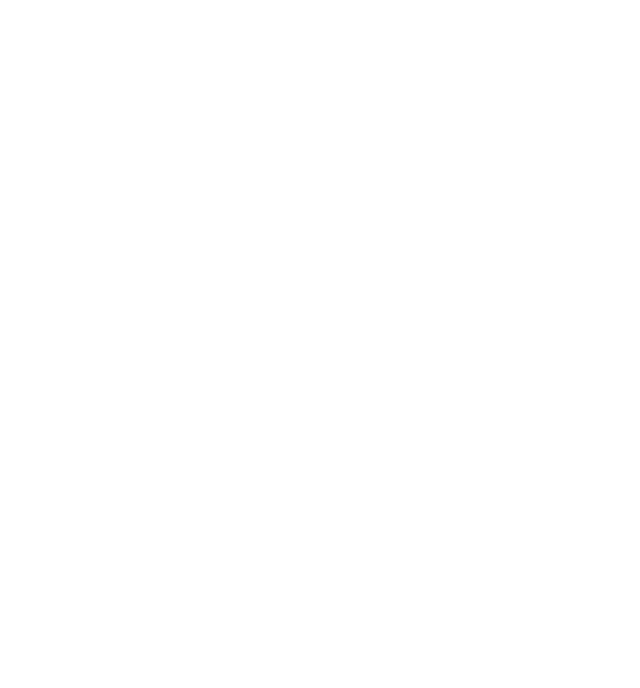
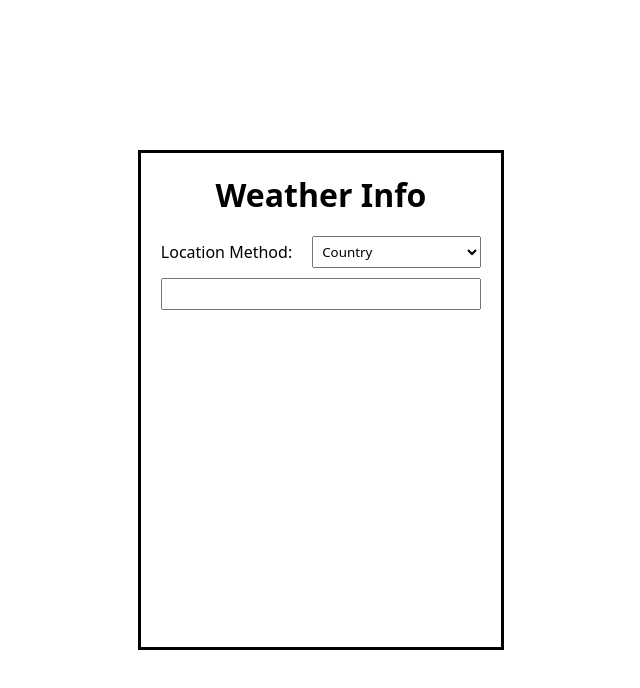
Before and after one commit to DrearyDev/weather-app, a website built with webpack: page src/index.html in a window 1280 px wide. Shown: the whole page, without its empty margins (319-959 px from the left). Built offline with nearby package versions, Linux system fonts and the light colour scheme.

Commit message:
Create basic form with dialog

```diff
--- a/src/index.html
+++ b/src/index.html
@@ -9,5 +9,25 @@
 
     <div class="content"></div>
 
+    <dialog open>
+        <h1>Weather Info</h1>
+        <form action="">
+            <ul>
+                <li>
+                    <label for="options">Location Method:</label>
+                    <select name="options" id="options">
+                        <option value="country">Country</option>
+                        <option value="us-zip">US zip</option>
+                        <option value="uk-postcode">UK postcode</option>
+                        <option value="ca-postal">Canadian postal Code</option>
+                    </select>
+                </li>
+                <li>
+                    <input type="text" name="country" id="country">
+                </li>
+            </ul>
+        </form>
+    </dialog>
+
 </body>
 </html>
--- a/src/index.js
+++ b/src/index.js
@@ -1,3 +1,6 @@
 'use strict';
-
+// https://api.weatherapi.com/v1/current.json?key=04751a96d37d46faac2201108242001&q=Paris
+// https://api.weatherapi.com/v1/forecast.json?key=04751a96d37d46faac2201108242001&q=Paris&days=3
+// https://api.weatherapi.com/v1/current.json?key=04751a96d37d46faac2201108242001&q=auto:ip
+// https://api.weatherapi.com/v1/history.json?key=04751a96d37d46faac2201108242001&q=auto:ip&dt=2023-08-10
 import './style.css';
--- a/src/style.css
+++ b/src/style.css
@@ -2,4 +2,56 @@
     padding: 0;
     margin: 0;
     box-sizing: border-box;
+    font-family: system-ui, -apple-system, BlinkMacSystemFont, 'Segoe UI', Roboto, Oxygen, Ubuntu, Cantarell, 'Open Sans', 'Helvetica Neue', sans-serif;
 }
+
+body {
+    min-height: 100vh;
+
+    display: flex;
+    align-items: center;
+    justify-content: center;
+}
+
+dialog {
+    height: 500px;
+
+    margin: 0px auto;
+    padding: 20px;
+
+    display: flex;
+    flex-direction: column;
+    align-items: center;
+    justify-content: flex-start;
+}
+dialog::backdrop {
+    background-color: rgba(0, 0, 0, 0.8);
+}
+dialog h1 {
+    margin-bottom: 20px;
+}
+
+form ul {
+    list-style: none;
+    display: flex;
+    flex-direction: column;
+    align-items: flex-start;
+    justify-content: center;
+    gap: 10px;
+}
+form ul li {
+    width: 100%;
+
+    display: flex;
+    align-items: center;
+    justify-content: space-between;
+    gap: 20px;
+}
+form label {
+    white-space: nowrap;
+}
+form input,
+form select {
+    width: 100%;
+    padding: 5px;
+}
```
Also changed, not shown: dist/app.bundle.js, dist/index.html.
